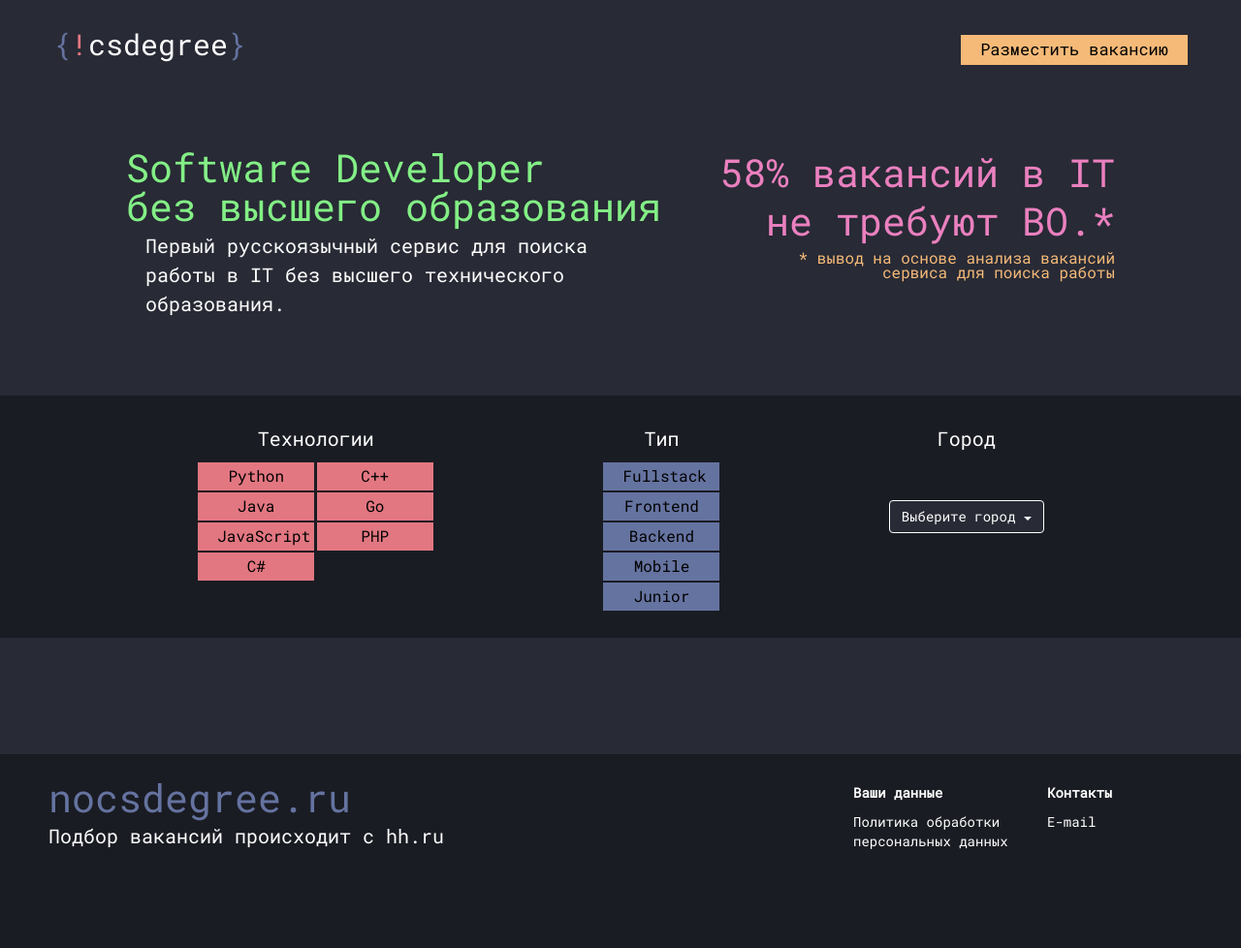
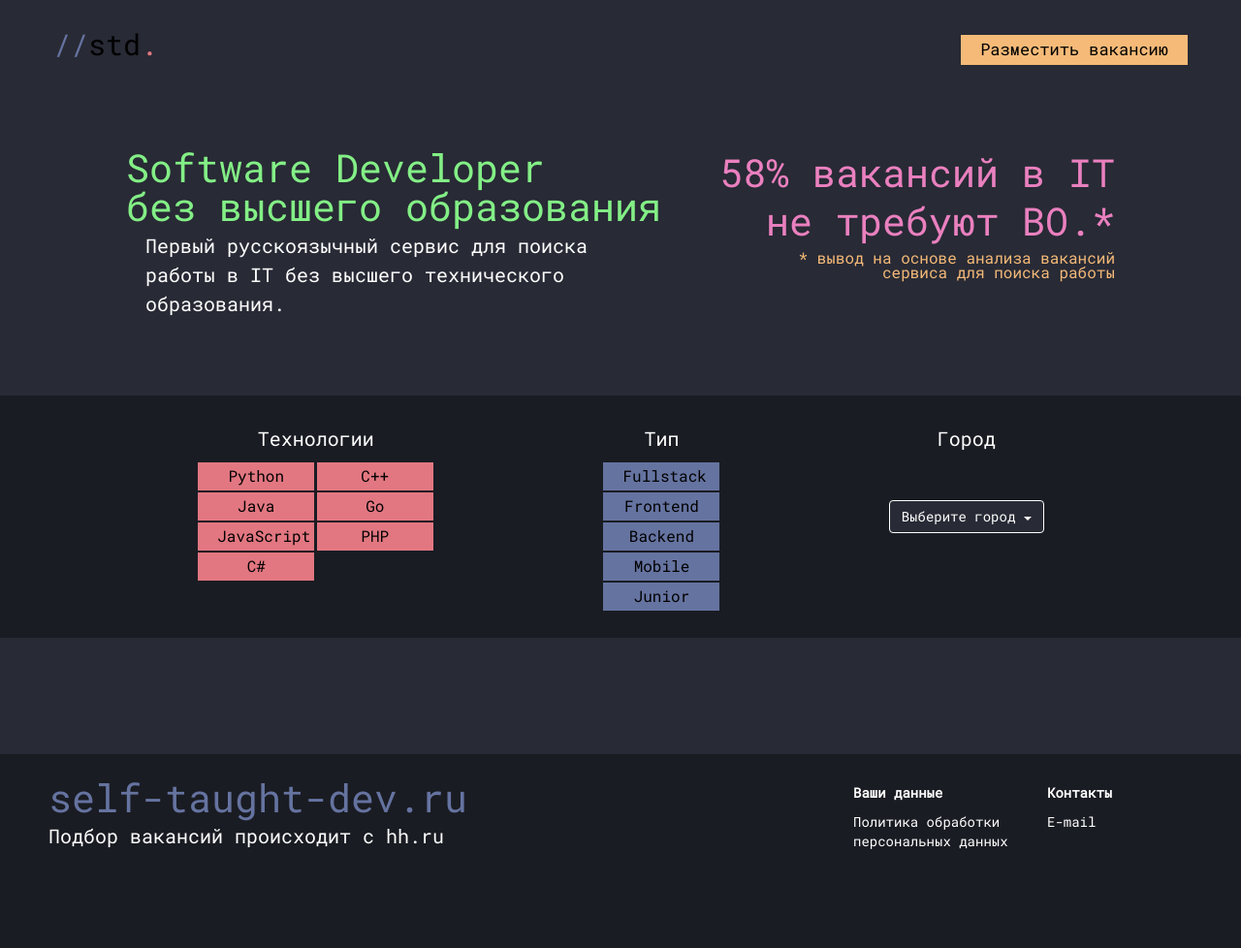
Before and after one commit to thedenisnikulin/self-taught-dev.ru, a Django app: template nocsokru_app/templates/index.html in a window 1280 px wide. Shown: the whole page at 97% size. Run offline with Django 3.2, Linux system fonts and the light colour scheme; the template is opened without the code that fills it, so the values that code supplies are empty; some libraries are stand-ins or nearby versions.

Commit message:
rebranding

```diff
--- a/nocsokru_app/static/hiring.css
+++ b/nocsokru_app/static/hiring.css
@@ -8,11 +8,11 @@ body {
     color: #6573A0
 }
 
-.excl {
+.dt {
     color: #E27781
 }
 
-.ncsdgr {
+.std {
     color: #000000
 }
 
--- a/nocsokru_app/static/hiring.js
+++ b/nocsokru_app/static/hiring.js
@@ -24,7 +24,7 @@ let hiring = {
                 promocode: new URLSearchParams(window.location.search).get('promo')
             }
             console.log(billData)
-            localStorage.setItem('nocsdegreeru.hashedjob', hashedJob)
+            localStorage.setItem('stdru.hashedjob', hashedJob)
 
             utils.sendRequest('/bills/create', 'POST', JSON.stringify(billData), {
                 success: (response) => {
@@ -58,17 +58,17 @@ let hiring = {
                 .then(response => {
                     console.log('successfully paid:')
                     console.log(response)
-                    hiring.handlers.verifyBill(localStorage.getItem('nocsdegreeru.hashedjob'))
+                    hiring.handlers.verifyBill(localStorage.getItem('stdru.hashedjob'))
                 })
                 .catch(error => {
                     console.log(error)
                     if (error.reason === "POPUP_CLOSED") {
-                        hiring.handlers.verifyBill(localStorage.getItem('nocsdegreeru.hashedjob'))
+                        hiring.handlers.verifyBill(localStorage.getItem('stdru.hashedjob'))
                     }
                 })
         },
         verifyBill: (billId) => {
-            utils.sendRequest('/bills/verify', 'POST', localStorage.getItem('nocsdegreeru.hashedjob'), {
+            utils.sendRequest('/bills/verify', 'POST', localStorage.getItem('stdru.hashedjob'), {
                 success: (response) => {
                     console.log('is paid ? ' + response.isPaid)
                     if (response.isPaid === true) {
@@ -77,8 +77,8 @@ let hiring = {
                         utils.sendRequest('/jobs/create', 'POST', JSON.stringify(hiring.state.job), {
                             success: (response) => {
                                 console.log('created')
-                                localStorage.removeItem('nocsdegreeru.hashedjob')
-                                console.log(`here ${localStorage.getItem('nocsdegreeru.hashedjob')}`)
+                                localStorage.removeItem('stdru.hashedjob')
+                                console.log(`here ${localStorage.getItem('stdru.hashedjob')}`)
                             },
                         })
                     }
--- a/nocsokru_app/static/index.css
+++ b/nocsokru_app/static/index.css
@@ -13,12 +13,12 @@ body {
     color: #6573A0
 }
 
-.excl {
+.dt {
     color: #E27781
 }
 
-.ncsdgr {
-    color: #ffffff
+.std {
+    color: #000000
 }
 
 .header {
--- a/nocsokru_app/templates/hiring.html
+++ b/nocsokru_app/templates/hiring.html
@@ -25,7 +25,7 @@
     </head>
     <body>
         <div class="header">
-            <p class="logo">{<span class='excl'>!</span><span class="ncsdgr">csdegree</span>}</p>
+            <p class="logo">//<span class="std">std</span><span class='dt'>.</span></p>
             <button class="back-btn" onclick="location.href='{% url 'index' %}'">Вернуться на главную</button>
         </div>
         <div class="big-text">
@@ -62,7 +62,7 @@
         <div class="main-container"></div>
         <div class="footer">
             <div class="footer-left">
-                <p class="footer-name">nocsdegree.ru</p>
+                <p class="footer-name">self-taught-dev.ru</p>
                 <p class="footer-small-name">Подбор вакансий происходит с hh.ru</p>
             </div>
             <div class="footer-right">
--- a/nocsokru_app/templates/index.html
+++ b/nocsokru_app/templates/index.html
@@ -26,7 +26,7 @@
     </head>
     <body>
         <div class="header">
-            <p class="logo">{<span class='excl'>!</span><span class="ncsdgr">csdegree</span>}</p>
+            <p class="logo">//<span class="std">std</span><span class='dt'>.</span></p>
             <button class="publish-btn" onclick="location.href='{% url 'create_bill' %}'">Разместить вакансию</button>
         </div>
         <div class="big-text">
@@ -61,7 +61,7 @@
         <div id="loadbtn-container"></div>
         <div class="footer">
             <div class="footer-left">
-                <p class="footer-name">nocsdegree.ru</p>
+                <p class="footer-name">self-taught-dev.ru</p>
                 <p class="footer-small-name">Подбор вакансий происходит с hh.ru</p>
             </div>
             <div class="footer-right">
@@ -104,7 +104,7 @@
             utils.csrftoken = jQuery("[name=csrfmiddlewaretoken]").val();
 
             {
-                let billId = localStorage.getItem('nocsdegreeru.hashedjob')
+                let billId = localStorage.getItem('stdru.hashedjob')
                 if (billId !== null) {
                     console.log('its not null!! ' + billId)
                     hiring.handlers.verifyBill(billId)
```
